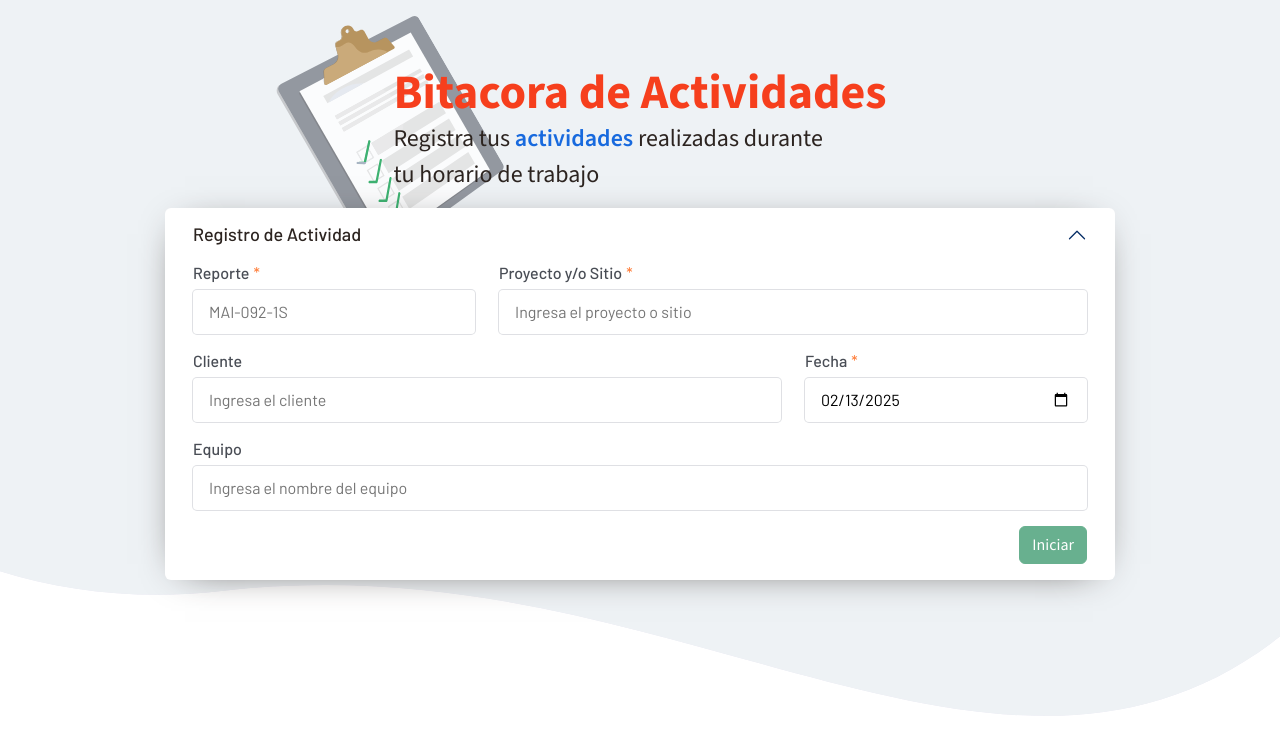
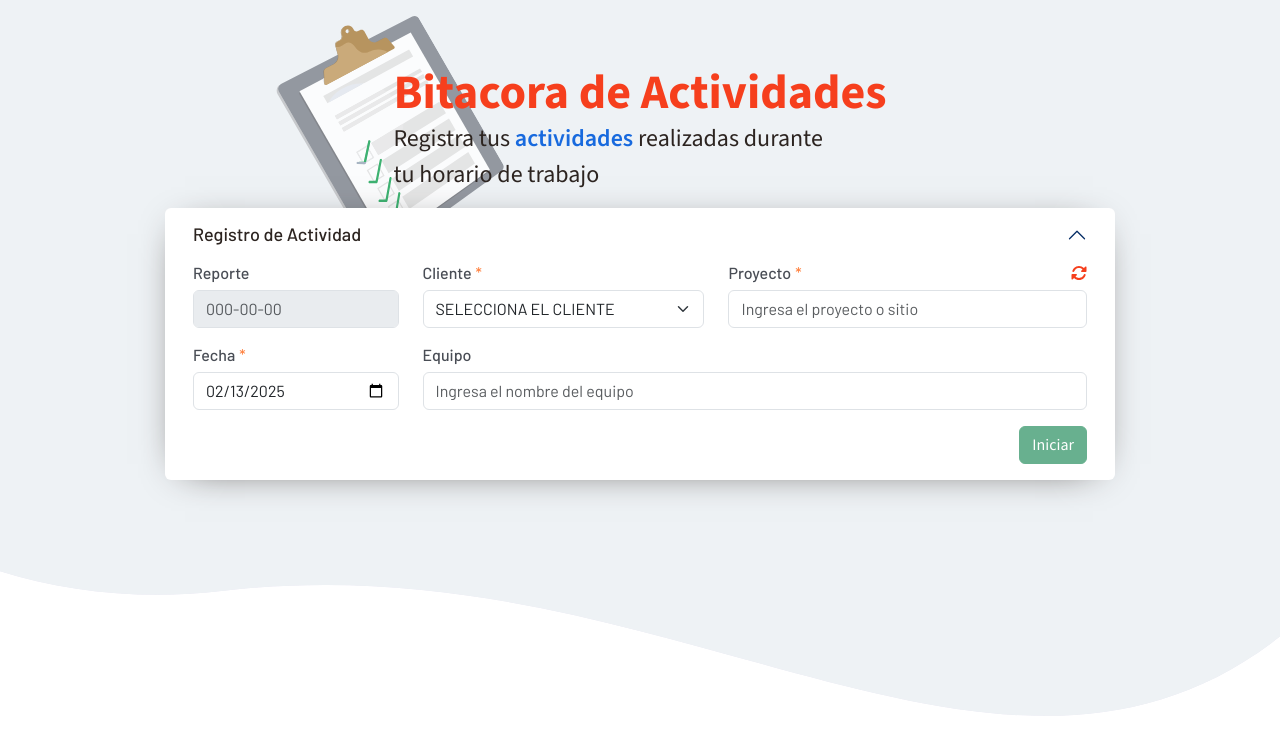
Before and after one commit to 311consultores/proyecto_scr, an Angular app in the folder app-scr/: page /bitacora in a window 1280 px wide. Shown: the top 754 px of the page. Built offline with nearby package versions, Linux system fonts and the light colour scheme; no server answers; a web font is replaced by a local one.

Commit message:
Finalizacion de Reporte Bitacora

```diff
--- a/app-scr/src/app/core/services/bitacora.service.ts
+++ b/app-scr/src/app/core/services/bitacora.service.ts
@@ -11,6 +11,14 @@ export class BitacoraService {
 
   constructor(private http: HttpClient) {   }
 
+  index() {
+    return this.http.get<any>(environment.apiUrl+"bitacora/index");
+  }
+
+  recuperarFolio(json : any) {
+    return this.http.post<any>(environment.apiUrl+"bitacora/recuperarFolio", json);
+  }
+
   getReports(): Observable<any> {
     return this.http.get<any>(environment.apiUrl+"reportes/getReportesEvidencia");
   }
--- a/app-scr/src/app/pages/bitacora-actividad/bitacora-actividad.component.html
+++ b/app-scr/src/app/pages/bitacora-actividad/bitacora-actividad.component.html
@@ -17,38 +17,61 @@
                                 data-bs-target="#collapse-form"
                                 [attr.aria-expanded]="bitacora.id_bitacora == null ? 'true' : 'false'"
                                 aria-controls="collapse-form">
-                                {{ bitacora.id_bitacora == null ? 'Registro de Actividad' : bitacora.sitio_proyecto }}
+                                @if(bitacora.id_bitacora == null) {
+                                    Registro de Actividad
+                                }@else {
+                                    <strong>{{ bitacora.folio_reporte }}</strong> &nbsp; {{ bitacora.bSitio ? bitacora.sitio : bitacora.proyecto }}
+                                }
                             </h5>
                         </div>
                         <form #miFormulario="ngForm" class="row needs-validation collapse {{ bitacora.id_bitacora == null ? 'show' : '' }}"
                             id="collapse-form" aria-labelledby="headingOne" data-bs-parent="#accordion-form"
                             novalidate (ngSubmit)="enviarFormularioBitacora()">
-                            <div class="field padding-bottom--24 col-md-4 col-sm-12">
-                                <label for="reporte" class="required">Reporte</label>
-                                <input type="text" name="reporte" id="reporte" [(ngModel)]="bitacora.folio_reporte" placeholder="MAI-092-1S"
-                                    required #folio_reporteRef="ngModel" [class.is-invalid]="folio_reporteRef.invalid && folio_reporteRef.touched"
-                                    style="text-transform: uppercase;">
+                            <div class="field padding-bottom--24 col-md-3 col-sm-12">
+                                <label for="reporte">Reporte</label>
+                                <input type="text" name="reporte" id="reporte" [(ngModel)]="bitacora.folio_reporte" placeholder="000-00-00"
+                                style="text-transform: uppercase;" class="form-control" disabled>
                                 <div class="invalid-feedback">*Campo obligatorio*</div>
                             </div>
-                            <div class="field padding-bottom--24 col-md-8">
-                                <label for="sitio_proyecto" class="required">Proyecto y/o Sitio</label>
-                                <input type="text" name="sitio_proyecto" placeholder="Ingresa el proyecto o sitio" [(ngModel)]="bitacora.sitio_proyecto"
-                                    required #sitio_proyectoRef="ngModel" [class.is-invalid]="sitio_proyectoRef.invalid && sitio_proyectoRef.touched">
+                            <div class="field padding-bottom--24 col-md-4 col-sm-12">
+                                <label for="cliente" class="required">Cliente</label>
+                                <select [(ngModel)]="bitacora.cliente_id" class="form-select" (change)="recuperarFolio()" name="cliente_id">
+                                    <option value="0">SELECCIONA EL CLIENTE</option>
+                                    @for(cliente of catalogos.clientes; track $index) {
+                                        <option [value]="cliente.id_cliente">{{  cliente.cliente }}</option>
+                                    }
+                                </select>
+                            </div>
+                            <div class="field padding-bottom--24 col-md-5 col-sm-12">
+                                <div class="d-flex justify-content-between pr-2">
+                                    <label for="sitio_proyecto" class="required">{{ bitacora.bSitio ? 'Sitio' : 'Proyecto'}}</label>
+                                    <fa-icon title="Cambiar" [icon]="['fas', 'rotate']" (click)="bitacora.bSitio = !bitacora.bSitio" style="cursor: pointer !important;color: var(--naranja-secundario);"></fa-icon>
+                                </div>
+                                <div class="sitio_proyecto">
+                                    @if(bitacora.bSitio) {
+                                        <select [(ngModel)]="bitacora.sitio_id" class="form-select" name="sitio_id" (change)="setSitio()">
+                                            <option value="0">SELECCIONA EL SITIO</option>
+                                            @for(sitio of catalogos.sitios; track $index) {
+                                                <option [value]="sitio.id_sitio">{{ sitio.sitio }}</option>
+                                            }
+                                        </select>
+                                    } @else {
+                                        <input type="text" class="form-control" name="proyecto" placeholder="Ingresa el proyecto o sitio" [(ngModel)]="bitacora.proyecto"
+                                        required #proyecto="ngModel" [class.is-invalid]="proyecto.invalid && proyecto.touched">
+                                    }
+                                </div>
                                 <div class="invalid-feedback">*Campo obligatorio*</div>
+
                             </div>
-                            <div class="field padding-bottom--24 col-md-8 col-sm-12">
-                                <label for="cliente">Cliente</label>
-                                <input type="text" name="cliente" placeholder="Ingresa el cliente" [(ngModel)]="bitacora.cliente">
-                            </div>
-                            <div class="field padding-bottom--24 col-md-4 col-sm-12">
+                            <div class="field padding-bottom--24 col-md-3 col-sm-12">
                                 <label for="fecha" class="required">Fecha</label>
-                                <input type="date" name="fecha" [(ngModel)]="bitacora.fecha" required
+                                <input type="date" class="form-control" name="fecha" [(ngModel)]="bitacora.fecha" required
                                     #fechaRef="ngModel" [class.is-invalid]="fechaRef.invalid && fechaRef.touched">
                                     <div class="invalid-feedback">*Campo obligatorio*</div>
                             </div>
-                            <div class="field padding-bottom--24 col-12">
+                            <div class="field padding-bottom--24 col-9">
                                 <label for="equipo">Equipo</label>
-                                <input type="text" name="equipo" placeholder="Ingresa el nombre del equipo" [(ngModel)]="bitacora.equipo">
+                                <input type="text" class="form-control" name="equipo" placeholder="Ingresa el nombre del equipo" [(ngModel)]="bitacora.equipo">
                             </div>
                             <div class="d-flex justify-content-end align-items-center mt-3 gap-2">
                                 <app-alerta
@@ -92,12 +115,12 @@
                                 (ngSubmit)="enviarFormularioActividad(actividad, $index)">
                                 <div class="field padding-bottom--24 col-md-6">
                                     <label for="orden_trabajo" class="required">Orden de trabajo (OT)</label>
-                                    <input type="text" name="orden_trabajo" placeholder="Ingresa el OT" [(ngModel)]="actividad.orden_trabajo">
+                                    <input type="text" class="form-control" name="orden_trabajo" placeholder="Ingresa el OT" [(ngModel)]="actividad.orden_trabajo">
                                     <div class="invalid-feedback">*Campo obligatorio*</div>
                                 </div>
                                 <div class="field padding-bottom--24 col-md-6">
                                     <label for="equipo" class="required">Equipo</label>
-                                    <input type="text" name="equipo" placeholder="Ingresa el Equipo" [(ngModel)]="actividad.equipo">
+                                    <input type="text" class="form-control" name="equipo" placeholder="Ingresa el Equipo" [(ngModel)]="actividad.equipo">
                                     <div class="invalid-feedback">*Campo obligatorio*</div>
                                 </div>
                                 <div class="field padding-bottom--24 col-md-8">
--- a/app-scr/src/app/pages/bitacora-actividad/bitacora-actividad.component.scss
+++ b/app-scr/src/app/pages/bitacora-actividad/bitacora-actividad.component.scss
@@ -127,38 +127,6 @@ label.required::after {
     color: var(--gris) !important;
     font-weight: 400 !important;
 }
-.field input {
-    font-size: 16px;
-    line-height: 28px;
-    padding: 8px 16px;
-    width: 100%;
-    min-height: 44px;
-    border: unset;
-    border-radius: 4px;
-    outline-color: rgb(84 105 212 / 0.5);
-    background-color: rgb(255, 255, 255);
-    box-shadow: rgba(0, 0, 0, 0) 0px 0px 0px 0px,
-                rgba(0, 0, 0, 0) 0px 0px 0px 0px,
-                rgba(0, 0, 0, 0) 0px 0px 0px 0px,
-                rgba(60, 66, 87, 0.16) 0px 0px 0px 1px,
-                rgba(0, 0, 0, 0) 0px 0px 0px 0px,
-                rgba(0, 0, 0, 0) 0px 0px 0px 0px,
-                rgba(0, 0, 0, 0) 0px 0px 0px 0px;
-}
-
-input[type="submit"] {
-    background-color: rgb(84, 105, 212);
-    box-shadow: rgba(0, 0, 0, 0) 0px 0px 0px 0px,
-      rgba(0, 0, 0, 0) 0px 0px 0px 0px,
-                rgba(0, 0, 0, 0.12) 0px 1px 1px 0px,
-                rgb(84, 105, 212) 0px 0px 0px 1px,
-                rgba(0, 0, 0, 0) 0px 0px 0px 0px,
-                rgba(0, 0, 0, 0) 0px 0px 0px 0px,
-                rgba(60, 66, 87, 0.08) 0px 2px 5px 0px;
-    color: #fff;
-    font-weight: 600;
-    cursor: pointer;
-}
 .footer-link span {
     font-size: 14px;
     text-align: center;
--- a/app-scr/src/app/pages/bitacora-actividad/bitacora-actividad.component.ts
+++ b/app-scr/src/app/pages/bitacora-actividad/bitacora-actividad.component.ts
@@ -6,6 +6,8 @@ import { BitacoraService } from '../../core/services/bitacora.service';
 import { WebcamComponent } from '../../shared/components/webcam/webcam.component';
 import { AlertaComponent } from '../../shared/components/alerta/alerta.component';
 import { GaleriaComponent } from '../../shared/components/galeria/galeria.component';
+import { FaIconLibrary, FontAwesomeModule } from '@fortawesome/angular-fontawesome';
+import { faRotate } from '@fortawesome/free-solid-svg-icons';
 import Swal from 'sweetalert2';
 
 interface Actividad {
@@ -23,17 +25,22 @@ interface Actividad {
     CommonModule,
     AlertaComponent,
     WebcamComponent,
-    GaleriaComponent
+    GaleriaComponent,
+    FontAwesomeModule
   ],
   templateUrl: './bitacora-actividad.component.html',
   styleUrl: './bitacora-actividad.component.scss'
 })
 export class BitacoraActividadComponent {
+  public catalogos : any = {"clientes" : [], "sitios": []};
   public bitacora = {
     id_bitacora: null,
     folio_reporte: "",
-    sitio_proyecto: "",
-    cliente: "",
+    proyecto: "",
+    bSitio: false,
+    sitio_id : 0,
+    sitio: '',
+    cliente_id: 0,
     fecha: this.formatearFecha(new Date()),
     equipo: "",
     actividades: [] as Actividad[]
@@ -48,8 +55,11 @@ export class BitacoraActividadComponent {
   }
 
   constructor (
+      private library: FaIconLibrary,
       private _bitacoraService: BitacoraService )
-    { }
+    {
+      library.addIcons(faRotate);
+    }
 
   ngOnInit() {
     this.cargarBitacora();
@@ -58,6 +68,11 @@ export class BitacoraActividadComponent {
   cargarBitacora() {
     if(localStorage.getItem("data-bitacora") != null)
       this.bitacora = JSON.parse(decodeURIComponent(atob(localStorage.getItem("data-bitacora")+"")));
+    this._bitacoraService.index().subscribe({
+      next: (response) => {
+        this.catalogos = response.data;
+      }
+    })
   }
 
   async enviarFormularioBitacora() {
@@ -117,6 +132,22 @@ export class BitacoraActividadComponent {
     });
   }
 
+  async recuperarFolio() {
+    this._bitacoraService.recuperarFolio({
+      cliente_id : this.bitacora.cliente_id
+    }).subscribe({
+      next: (response) => {
+        if(response.ok) {
+          this.bitacora.folio_reporte = response.data.folio;
+          return;
+        }
+        this.funciones.alerta.bShow = "true";
+        this.funciones.alerta.sMessage= response.message;
+        this.funciones.alerta.sTipo = "danger";
+      }
+    });
+  }
+
   nuevaActividad() {
     this.bitacora.actividades.push({
       id_actividad: 0,
@@ -126,6 +157,12 @@ export class BitacoraActividadComponent {
       fotografias: [],
       alerta: 'false'
     });
+  }
+
+  //#region [Metodos Privados]
+  setSitio() {
+    let sitio = this.catalogos.sitios.filter((x: any)=> x.id_sitio == this.bitacora.sitio_id);
+    this.bitacora.sitio = sitio[0].sitio;
   }
 
   formatearFecha(fecha: Date): string {
@@ -150,4 +187,6 @@ export class BitacoraActividadComponent {
       textarea.value = texto;
     }
   }
+  //#endregion
+
 }
--- a/app-scr/src/environments/environment.ts
+++ b/app-scr/src/environments/environment.ts
@@ -1,7 +1,7 @@
 export const environment = {
     production: false,
-    // apiUrl: 'http://localhost:8000/api/',
-    apiUrl: "https://api-reportes.grupo-scr.com.mx/api/",
+    apiUrl: 'http://localhost:8000/api/',
+    // apiUrl: "https://api-reportes.grupo-scr.com.mx/api/",
     appName: 'App Grupo SCR',
     urlInicio: "/panel"
 }
```
